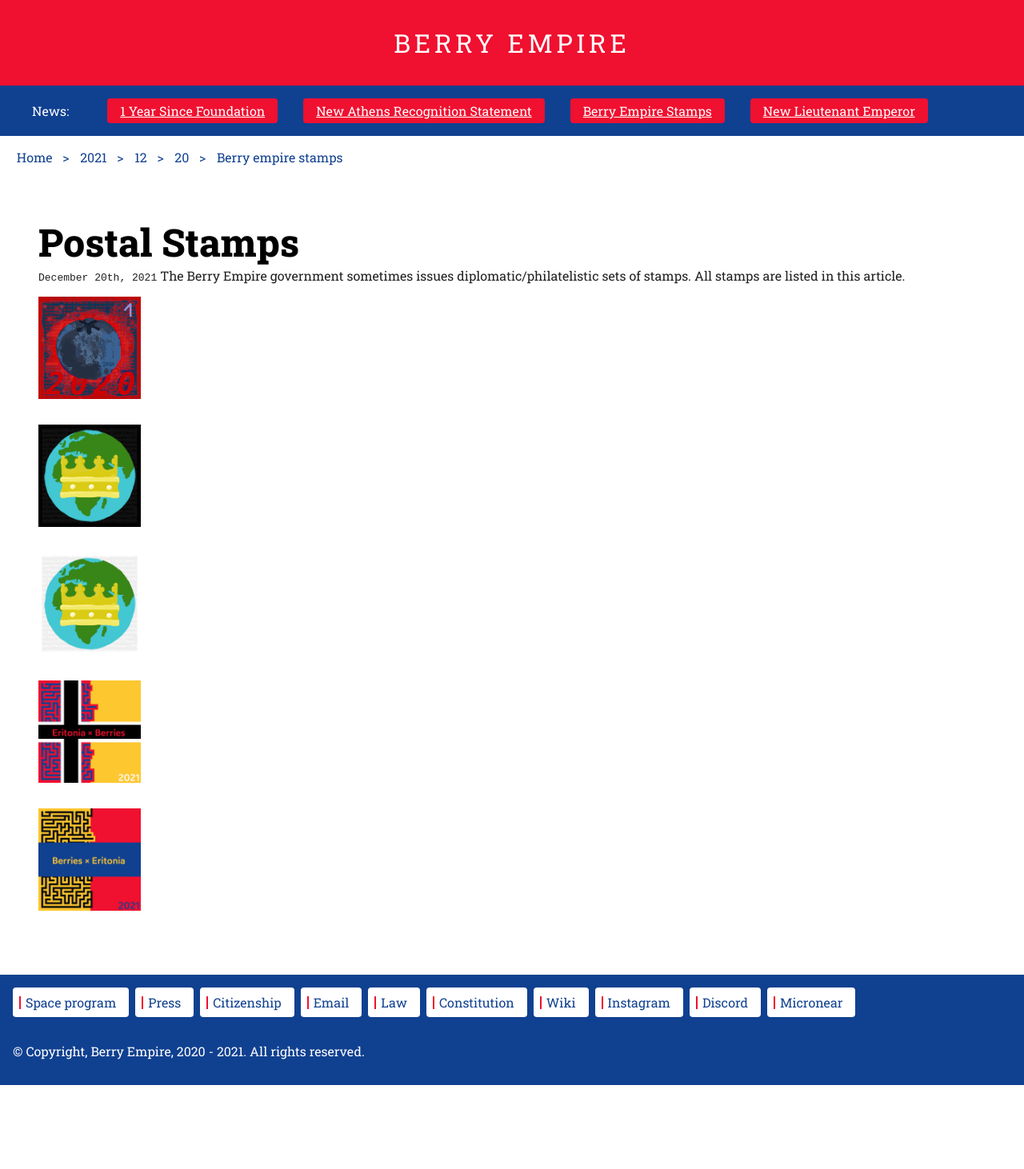
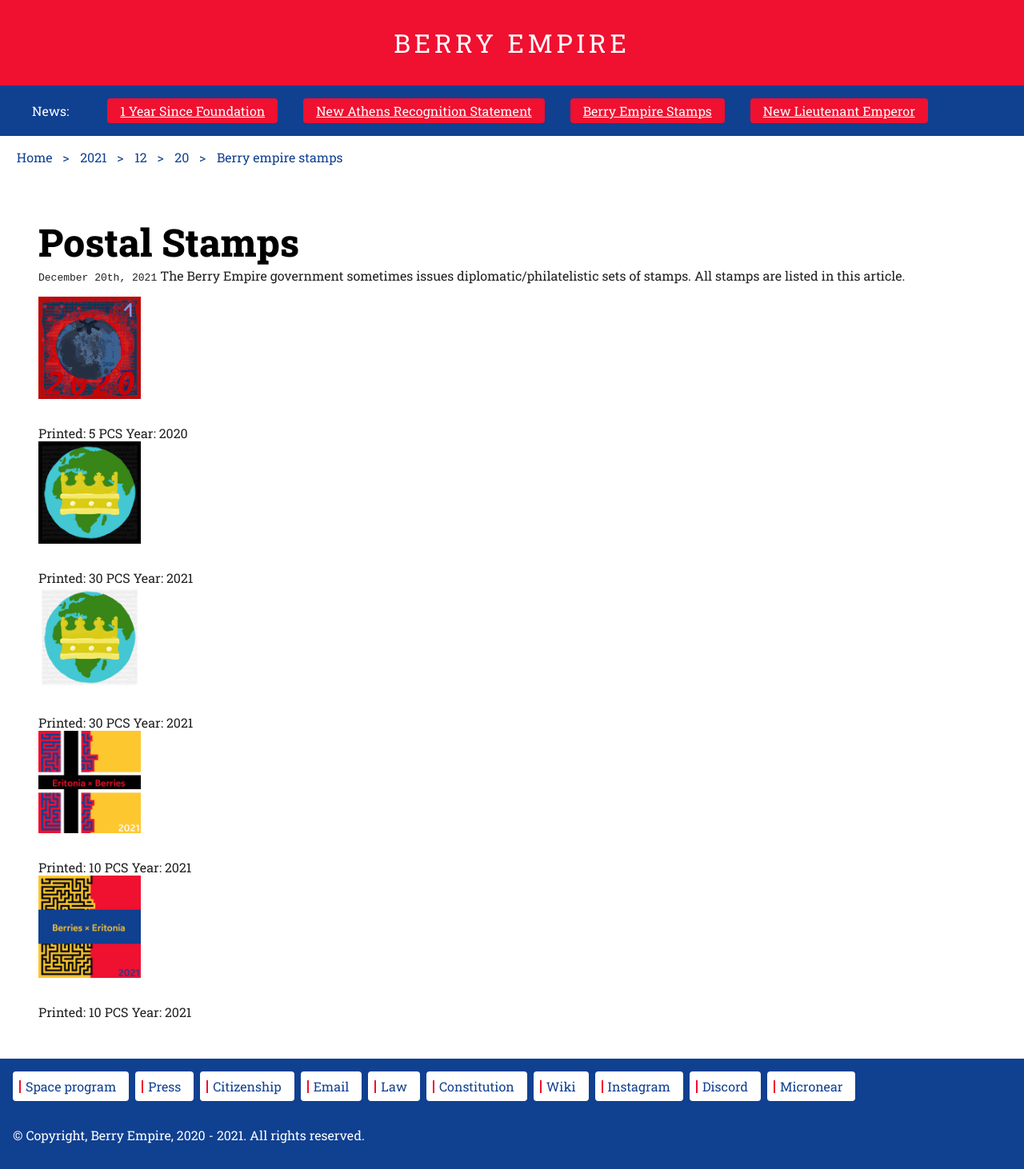
Before and after one commit to berryempire/berryempire.github.io, a Jekyll site: the page built from _posts/2021-12-20-berry-empire-stamps.md, in a window 1280 px wide. Shown: the whole page at 80% size. Built offline with Jekyll 4.4.1, drawn with Linux system fonts in a browser that asks for light colours; our own code applies the rules of GitHub Pages for plain Markdown files; before the commit the page ends 1357 px from its top, so only the background shows below that.

Commit message:
Update 2021-12-20-berry-empire-stamps.md

```diff
--- a/_posts/2021-12-20-berry-empire-stamps.md
+++ b/_posts/2021-12-20-berry-empire-stamps.md
@@ -5,8 +5,18 @@ All stamps are listed in this article.
 
 <div>
 <div class="stamp" style="background-image:url(/images/stamps/1.png)"></div>
+Printed: 5 PCS
+Year: 2020
 <div class="stamp" style="background-image:url(/images/stamps/2.png)"></div>
+Printed: 30 PCS
+Year: 2021
 <div class="stamp" style="background-image:url(/images/stamps/3.png)"></div>
+Printed: 30 PCS
+Year: 2021
 <div class="stamp" style="background-image:url(/images/stamps/4.png)"></div>
+Printed: 10 PCS
+Year: 2021
 <div class="stamp" style="background-image:url(/images/stamps/5.png)"></div>
+Printed: 10 PCS
+Year: 2021
 </div>
```
